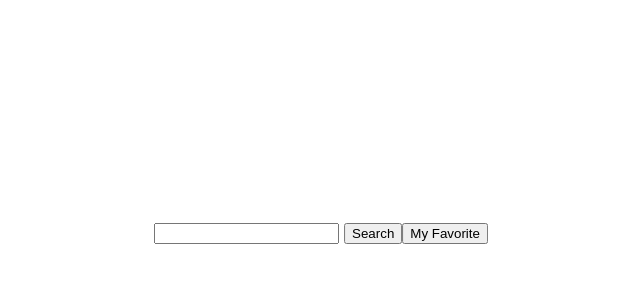
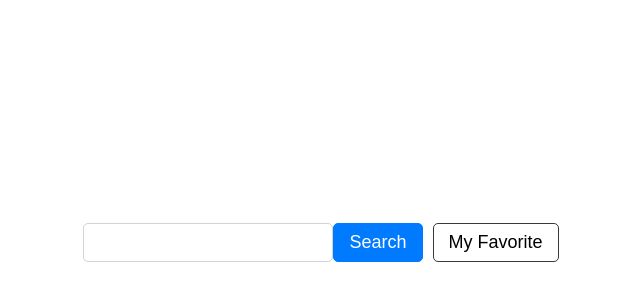
Before and after one commit to OKushchik/test, a React (Vite) app: page / in a window 1280 px wide. Shown: the part 192-492 px from the top of the page, without its empty margins (319-959 px from the left). Built offline with nearby package versions, Linux system fonts and the light colour scheme.

Commit message:
creating modal

```diff
--- a/src/App.css
+++ b/src/App.css
@@ -1,26 +1,80 @@
+* {
+    box-sizing: border-box;
+    margin: 0;
+    padding: 0;
+}
 .searchField {
+    width: 100%;
     text-align: center;
     padding: 15px;
     position: absolute;
     top: 0;
-    left: 50%;
-    transform: translate(-50%, 0);
     transition: all ease-out .5s;
+
+    display: flex;
+    justify-content: center;
+    flex-wrap: wrap;
 }
 
 .searchField.middle {
-    position: absolute;
     top: 50%;
-    left: 50%;
-    transform: translate(-50%, 0);
 }
 
-.searchField input {
-    margin-right: 5px;
+.searchInput {
+    width: 250px;
+    max-width: 100%;
+    padding: 5px 15px;
+    font-size: 18px;
+    line-height: 1.5;
+    color: #495057;
+    background-color: #fff;
+    background-clip: padding-box;
+    border: 1px solid #ced4da;
+    border-radius: 5px;
+    transition: border-color .15s ease-in-out, box-shadow .15s ease-in-out;
+}
+
+.btn {
+    display: inline-block;
+    font-weight: 400;
+    text-align: center;
+    border: 1px solid transparent;
+    padding: 5px 15px;
+    font-size: 18px;
+    line-height: 1.5;
+    border-radius: 5px;
+    cursor: pointer;
+}
+
+.searchBtn {
+    color: #fff;
+    background-color: #007bff;
+    border-color: #007bff;
+}
+
+.searchBtn:hover {
+    color: #fff;
+    background-color: #0069d9;
+    border-color: #0062cc;
+    transition: all ease-out 0.3s;
+}
+
+.favoriteBtn {
+    margin-left: 10px;
+    background: #fff;
+    border-color: #343a40;
+}
+
+.favoriteBtn:hover {
+    color: #fff;
+    background-color: #343a40;
+    border-color: #343a40;
+    transition: all ease-out 0.3s;
 }
 
 .classContainer {
-    margin-top: 100px;
+    background: #fff;
+    margin-top: 80px;
     display: flex;
     justify-content: center;
     gap: 15px;
@@ -37,6 +91,7 @@
     width: 100%;
     height: 100%;
     object-fit: cover;
+    cursor: pointer;
 
 }
 
@@ -49,3 +104,49 @@
 .card i:hover {
     cursor: pointer;
 }
+
+.modal {
+    position: fixed;
+    height: 100%;
+    width: 100%;
+    top: 0;
+    left: 0;
+    right: 0;
+    bottom: 0;
+    background: gray;
+}
+
+.modal__btn {
+    position: absolute;
+    top: 25px;
+    right: 25px;
+    width: 40px;
+    height: 40px;
+    border: 2px solid white;
+    border-radius: 50%;
+    display: flex;
+    align-items: center;
+    justify-content: center;
+}
+
+.modal__btn i{
+    color: white;
+    font-size: 32px;
+}
+
+.modal__btn:hover {
+    cursor: pointer;
+}
+
+.modal__image img{
+    display: block;
+    margin: 0 auto;
+    max-width: 100%;
+    height: 100vh;
+    object-fit: cover;
+    object-position: center;
+}
+
+.no-scroll {
+    overflow: hidden;
+}
--- a/src/App.jsx
+++ b/src/App.jsx
@@ -2,12 +2,15 @@ import {useEffect, useRef, useState} from 'react'
 import './App.css'
 import Card from "./components/Card.jsx";
 import {getParseFromLocalStorage, setLocalStorage} from "./utils/storageUtils.js";
+import Modal from "./components/Modal.jsx";
 
 function App() {
     const [data, setData] = useState([]);
     const [isFiltered, setIsFiltered] = useState(false);
     const [isLoading, setIsLoading] = useState(true);
+    const [isModalOpen, setIsModalOpen] = useState(false);
     const [favoriteImages, setFavoriteImages] = useState([]);
+    const [chosenImage, setChosenImage] = useState();
     const inputRef = useRef('');
 
     useEffect(() => {
@@ -32,6 +35,11 @@ function App() {
         setIsFiltered(!isFiltered)
     }
 
+    const openModal = (el) => {
+        setChosenImage(el)
+        setIsModalOpen(true)
+    }
+
     const searchImages = (searchVal) => {
         if (searchVal) {
             const URL = "https://pixabay.com/api/?key=" + import.meta.env.VITE_IMAGE_API_KEY + "&q=" + encodeURIComponent(searchVal);
@@ -43,6 +51,7 @@ function App() {
                     setData(data.hits)
                     setIsFiltered(false)
                     setIsLoading(false)
+
                 })
                 .catch((error) => console.log(error))
         }
@@ -55,21 +64,26 @@ function App() {
     return (
         <>
             <div className={`searchField ${isLoading ? "middle" : ""}`}>
-                <input ref={inputRef}/>
-                <button onClick={() => searchImages(inputRef.current.value)}>Search</button>
-                <button onClick={filterDataByFavorite}>{isFiltered ? 'Show All' : 'My Favorite'}</button>
+                <input className='searchInput' ref={inputRef}/>
+                <button className='btn searchBtn' onClick={() => searchImages(inputRef.current.value)}>Search</button>
+                <button className='btn favoriteBtn'
+                        onClick={filterDataByFavorite}>{isFiltered ? 'Show All' : 'My Favorite'}</button>
             </div>
             <div className="classContainer">
                 {
                     getRenderedData(isFiltered).map((el) => {
                         return (
-                            <Card key={el.id} image={el.largeImageURL} imageId={el.id}
+                            <Card key={el.id} image={el}
                                   isFavorite={favoriteImages.includes(el.id)} addToFavorite={addToFavorite}
-                                  removeFromFavorite={removeFromFavorite}/>
+                                  removeFromFavorite={removeFromFavorite} openModal={openModal}/>
+
                         )
                     })
                 }
             </div>
+            {
+                isModalOpen && <Modal setIsModalOpen={setIsModalOpen} image={chosenImage}/>
+            }
         </>
     )
 }
--- a/src/components/Card.jsx
+++ b/src/components/Card.jsx
@@ -1,10 +1,16 @@
-function Card({image, imageId, isFavorite, addToFavorite, removeFromFavorite}) {
+function Card({
+                  image: {id, largeImageURL, webformatURL, user},
+                  isFavorite,
+                  addToFavorite,
+                  removeFromFavorite,
+                  openModal
+              }) {
     return (
         <div className="card">
-            <img src={image} alt="img"/>
+            <img src={webformatURL} alt={user} onClick={() => openModal({largeImageURL, user})}/>
             {
-                isFavorite ? <i className="fa-solid fa-heart" onClick={() => removeFromFavorite(imageId)}></i> :
-                    <i className="fa-regular fa-heart" onClick={() => addToFavorite(imageId)}></i>
+                isFavorite ? <i className="fa-solid fa-heart" onClick={() => removeFromFavorite(id)}></i> :
+                    <i className="fa-regular fa-heart" onClick={() => addToFavorite(id)}></i>
             }
 
         </div>
--- /dev/null
+++ b/src/components/Modal.jsx
@@ -0,0 +1,12 @@
+const Modal = ({setIsModalOpen, image:{largeImageURL, user}}) => {
+    return (
+        <div className="modal">
+            <div className="modal__btn" onClick={()=>setIsModalOpen(false)}><i className="fa-solid fa-xmark"></i></div>
+            <div className="modal__image">
+                <img src={largeImageURL} alt={user}/>
+            </div>
+        </div>
+    );
+};
+
+export default Modal;
```
